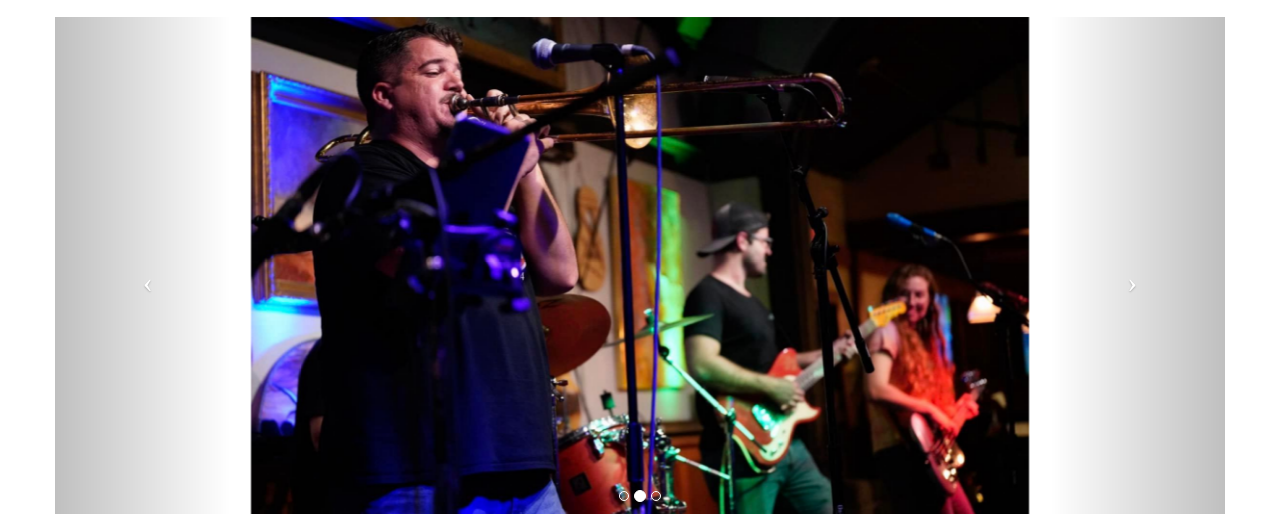
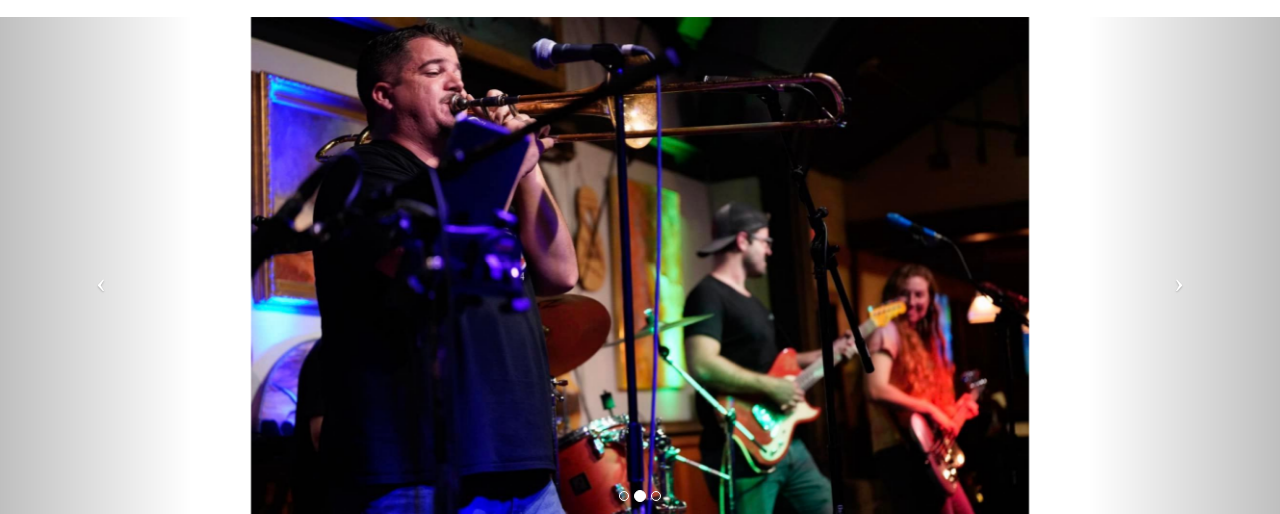
Before and after one commit to izzytons/TJandTheCampers, a plain HTML site: page media.html in a window 1280 px wide. Shown: the part 217-731 px from the top of the page. Drawn offline with nearby package versions, Linux system fonts and the light colour scheme.

Commit message:
Adjusted size of carousel surround for consistency

```diff
--- a/stylesheetV2.css
+++ b/stylesheetV2.css
@@ -109,7 +109,8 @@ body {
 }
 
 #myCarousel{
-  max-height: 65vh;
+  height: 65vh;
+  width: 100vw;
 }
 
 .item img{
```
